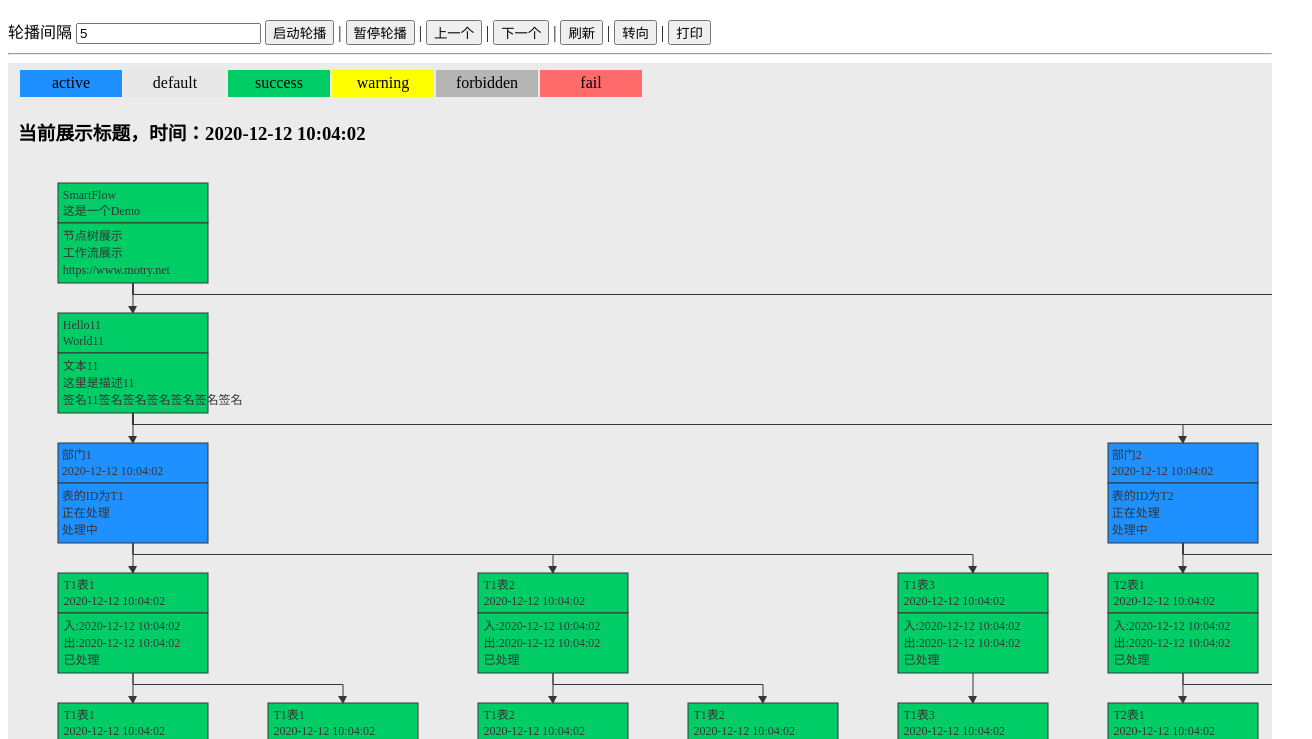
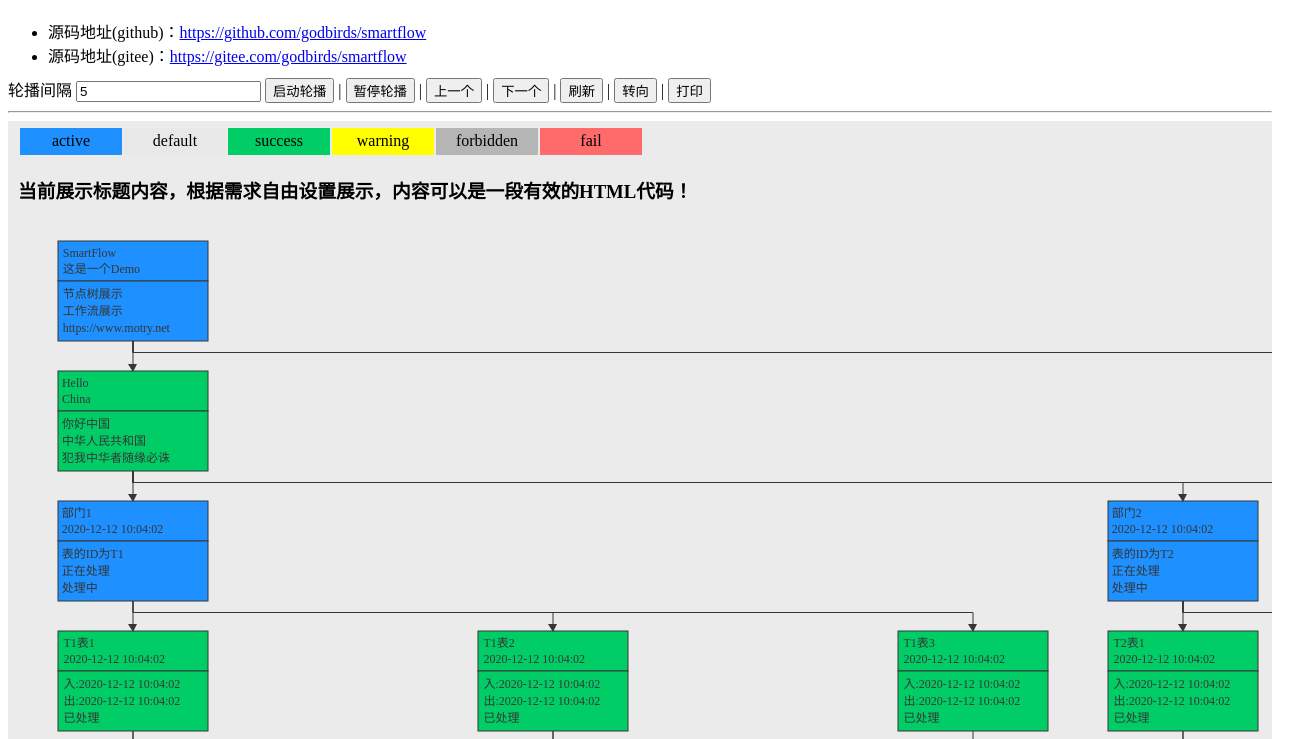
Before and after one commit to godbirds/smartflow, a plain HTML site: page index.html in a window 1280 px wide. Shown: the part 61-800 px from the top of the page, 1312 px wide, since content can reach past the window. Drawn offline with Linux system fonts and the light colour scheme.

Commit message:
加入代码地址

```diff
--- a/index.html
+++ b/index.html
@@ -6,22 +6,22 @@
 		<script src="smartflow.js"></script>
 		<script>
 			var data=[
-				{id:"1",title:"SmartFlow",subtitle:"这是一个Demo",theme:'success',type:"react",
+				{id:"1",title:"SmartFlow",subtitle:"这是一个Demo",theme:'active',type:"react",
 					text:"节点树展示",describe:"工作流展示",remark:"https://www.motry.net",
 					children:[
-						{id:"11",title:"Hello11",subtitle:"World11",theme:'success',type:"react",
-						text:"文本11",describe:"这里是描述11",remark:"签名11签名签名签名签名签名签名",
+						{id:"11",title:"Hello",subtitle:"China",theme:'success',type:"react",
+						text:"你好中国",describe:"中华人民共和国",remark:"犯我中华者随缘必诛",
 						children:[]},
-						{id:"12",title:"Hello12",subtitle:"World12",theme:'active',type:"react",
-						text:"文本12",describe:"这里是描述12",remark:"签名12签名签名签名签名签名签名",
+						{id:"12",title:"出塞",subtitle:"大唐.王昌龄",theme:'success',type:"react",
+						text:"但使龙城飞将在",describe:"不教胡马度阴山",remark:"------诗词名句",
 						children:[]},
-						{id:"13",title:"Hello13",subtitle:"World13",theme:'forbidden',type:"react",
-						text:"文本13",describe:"这里是描述13",remark:"签名13",
+						{id:"13",title:"凉州词",subtitle:"大唐.王翰",theme:'success',type:"react",
+						text:"醉卧沙场君莫笑",describe:"古来征战几人回",remark:"------诗词名句",
 						children:[]},
-						{id:"14",title:"Hello14",subtitle:"World14",theme:'fail',type:"react",
-						text:"文本14",describe:"这里是描述14",remark:"签名14",
+						{id:"14",title:"赤壁",subtitle:"大唐.杜牧",theme:'success',type:"react",
+						text:"东风不与周郎便",describe:"铜雀春深锁二乔",remark:"------诗词名句",
 						children:[]},
-						{id:"15",title:"Hello15",subtitle:"World15",theme:'fail',type:"react",
+						{id:"15",title:"总公司",subtitle:"controlling company",theme:'fail',type:"react",
 						text:"文本15",describe:"这里是描述15",remark:"签名15",
 						children:[]}
 						]
@@ -29,7 +29,11 @@
 		</script>
 	</head>
 	<body>
-		<h1>SmartFlow Demo</h1>
+		<h1 >SmartFlow Demo</h1>
+		<ul style="width: 100%;margin-bottom: 10px;">
+			<li>源码地址(github)：<a href="https://github.com/godbirds/smartflow">https://github.com/godbirds/smartflow</a></li>
+			<li>源码地址(gitee)：<a href="https://gitee.com/godbirds/smartflow">https://gitee.com/godbirds/smartflow</a></li>
+		</ul>
 		<div>
 			<label for="interval">轮播间隔</label>
 			<input value="5" id="interval" name="interval" onchange="onChange()">
@@ -43,9 +47,7 @@
 		</div>
 		<hr/>
 		<!--startprint-->
-		<div id="demoId" style="overflow:auto;width: 100%;height:auto;background-color: #EBEBEB;">
-
-		</div>
+		<div id="demoId" style="overflow:auto;width: 100%;height:auto;background-color: #EBEBEB;"></div>
 		<!--endprint-->
 		<script>
 
@@ -83,8 +85,9 @@
 			//console.log(data);
 			sm.setNodes(data);
 			// sm.setDirection("vertical");
-			sm.setViewTitle("<h3>当前展示标题，时间："+sm.getDateTime()+"<h3>");
-			sm.setWaterMark("<div style='background:black;color:white;font-size:20'>@CopyRisgh www.motry.net 时间："+sm.getDateTime()+"<div>");
+			sm.setViewTitle("<h3>当前展示标题内容，根据需求自由设置展示，内容可以是一段有效的HTML代码！");
+			// 页脚水印设置甚至可以是一个<iframe src="" width="100%" height="auto"></iframe>，地址指定自定义的HTML
+			sm.setWaterMark("<div style='color:gray;font-size:20'>&copy;CopyRight www.motry.net 当前时间："+sm.getDateTime()+"<div>");
 			sm.setStatusShow(true);//屏蔽状态标题栏
 			var times = sm.getNodes()[0].children.length;
 			showFlow();//展示信息
```
